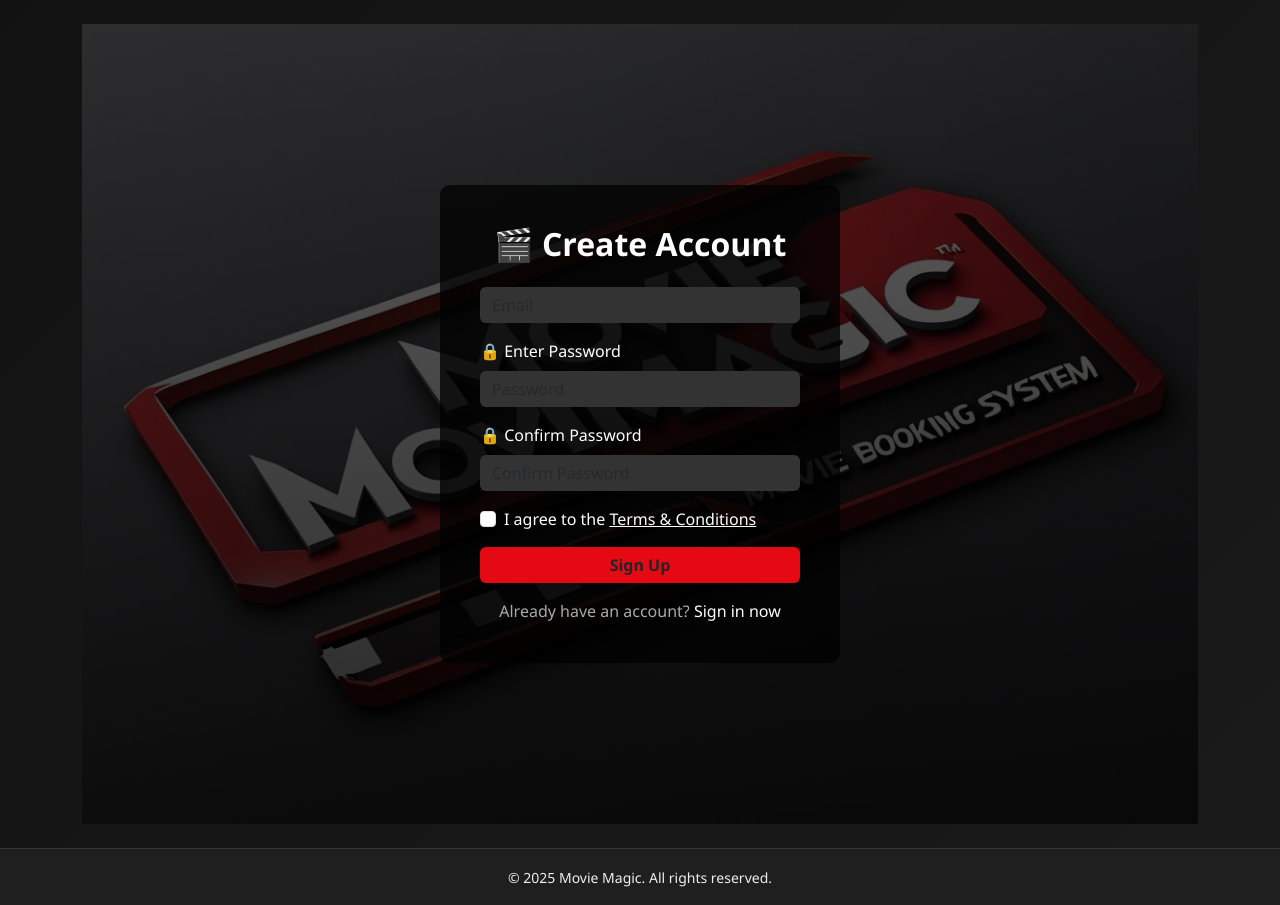
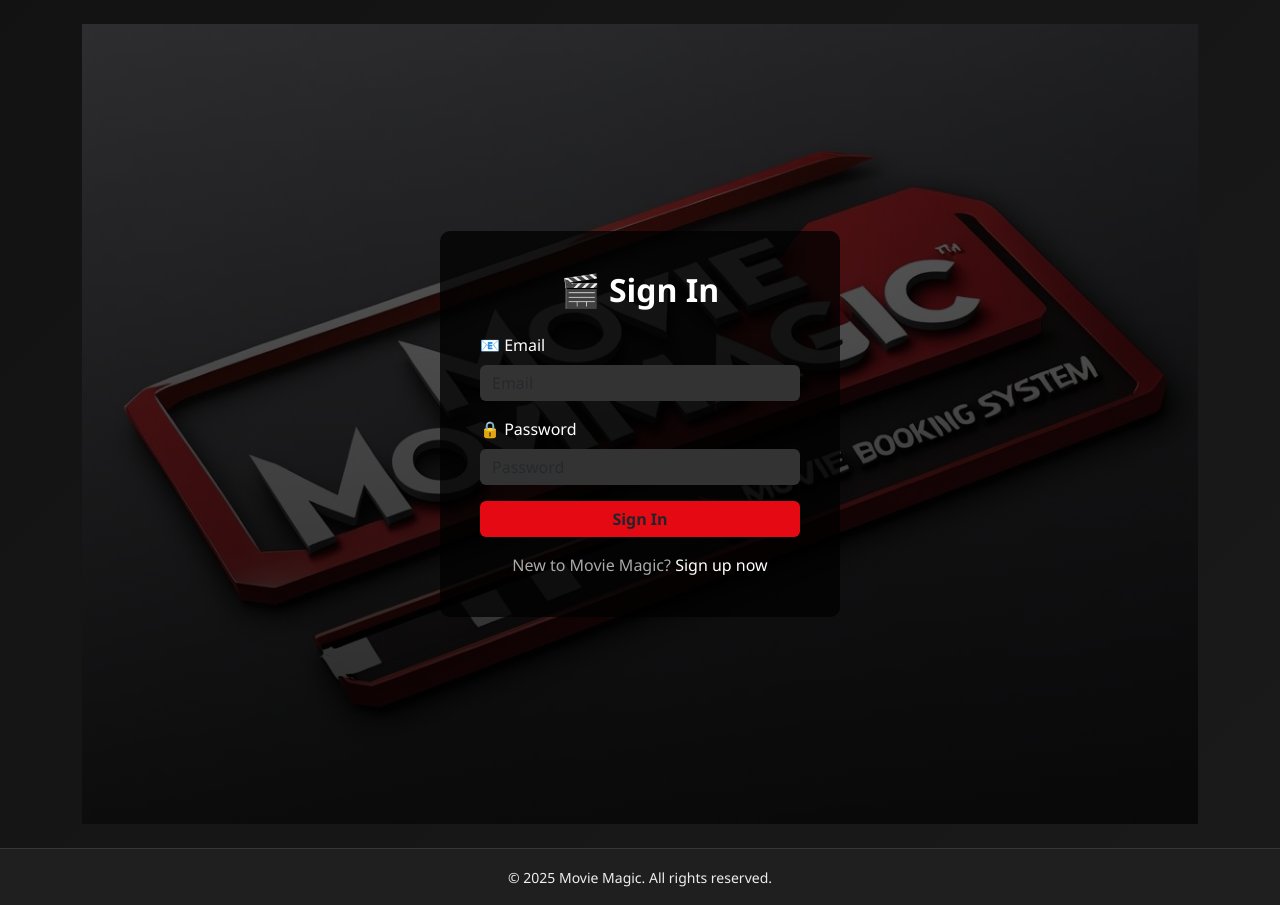
Before and after one commit to vamsi746/MovieMagic, a Flask app: page /login in a window 1280 px wide. Shown: the part 57-962 px from the top of the page. Run offline with Flask 3, Linux system fonts and the light colour scheme.

Commit message:
Update login.html

```diff
--- a/templates/login.html
+++ b/templates/login.html
@@ -1,5 +1,5 @@
 {% extends "base.html" %}
-{% block title %}Register - Movie Magic{% endblock %}
+{% block title %}Login - Movie Magic{% endblock %}
 {% block content %}
 <style>
   .netflix-login,
@@ -20,56 +20,56 @@
   overflow-x: hidden;
 }
 
-  .register-box {
+  .login-box {
     background-color: rgba(0,0,0,0.75);
     padding: 40px;
     border-radius: 10px;
     max-width: 400px;
     width: 100%;
     color: #fff;
-    animation: fadeInUp 0.6s ease;
+    animation: zoomIn 0.6s ease;
   }
-  .register-box h2 {
+  .login-box h2 {
     font-weight: bold;
   }
-  .register-box .form-control {
+  .login-box .form-control {
     background-color: #333;
     border: none;
     color: #fff;
     transition: background 0.3s;
   }
-  .register-box .form-control:focus {
+  .login-box .form-control:focus {
     background-color: #444;
   }
-  .register-box .btn-register {
+  .login-box .btn-login {
     background-color: #e50914;
     border: none;
     width: 100%;
     font-weight: bold;
     transition: background 0.3s;
   }
-  .register-box .btn-register:hover {
+  .login-box .btn-login:hover {
     background-color: #f6121d;
   }
-  .register-box .signin-link {
+  .login-box .register-link {
     color: #aaa;
   }
-  .register-box .signin-link a {
+  .login-box .register-link a {
     color: #fff;
     text-decoration: none;
   }
-  .register-box .signin-link a:hover {
+  .login-box .register-link a:hover {
     text-decoration: underline;
   }
-  @keyframes fadeInUp {
-    from {transform: translateY(20px); opacity: 0;}
-    to {transform: translateY(0); opacity: 1;}
+  @keyframes zoomIn {
+    from {transform: scale(0.9); opacity: 0;}
+    to {transform: scale(1); opacity: 1;}
   }
 </style>
 
-<div class="netflix-register">
-  <div class="register-box">
-    <h2 class="text-center mb-4">🎬 Create Account</h2>
+<div class="netflix-login">
+  <div class="login-box">
+    <h2 class="text-center mb-4">🎬 Sign In</h2>
     {% with messages = get_flashed_messages() %}
       {% if messages %}
         {% for msg in messages %}
@@ -79,26 +79,17 @@
     {% endwith %}
     <form method="POST">
       <div class="mb-3">
+        <label for="email" class="form-label">📧 Email</label>
         <input type="email" name="email" class="form-control" placeholder="Email" required>
       </div>
       <div class="mb-3">
-        <label for="password" class="form-label">🔒 Enter Password</label>
+        <label for="password" class="form-label">🔒 Password</label>
         <input type="password" name="password" class="form-control" placeholder="Password" required>
       </div>
-      <div class="mb-3">
-        <label for="confirm_password" class="form-label">🔒 Confirm Password</label>
-        <input type="password" name="confirm_password" class="form-control" placeholder="Confirm Password" required>
-      </div>
-      <div class="form-check mb-3">
-        <input type="checkbox" class="form-check-input" id="terms" required>
-        <label class="form-check-label" for="terms">
-          I agree to the <a href="{{ url_for('terms') }}" style="color:#fff;">Terms & Conditions</a>
-        </label>
-      </div>
-      <button type="submit" class="btn btn-register mb-3">Sign Up</button>
+      <button type="submit" class="btn btn-login mb-3">Sign In</button>
     </form>
-    <div class="text-center signin-link">
-      Already have an account? <a href="{{ url_for('login') }}">Sign in now</a>
+    <div class="text-center register-link">
+      New to Movie Magic? <a href="{{ url_for('register') }}">Sign up now</a>
     </div>
   </div>
 </div>
```
